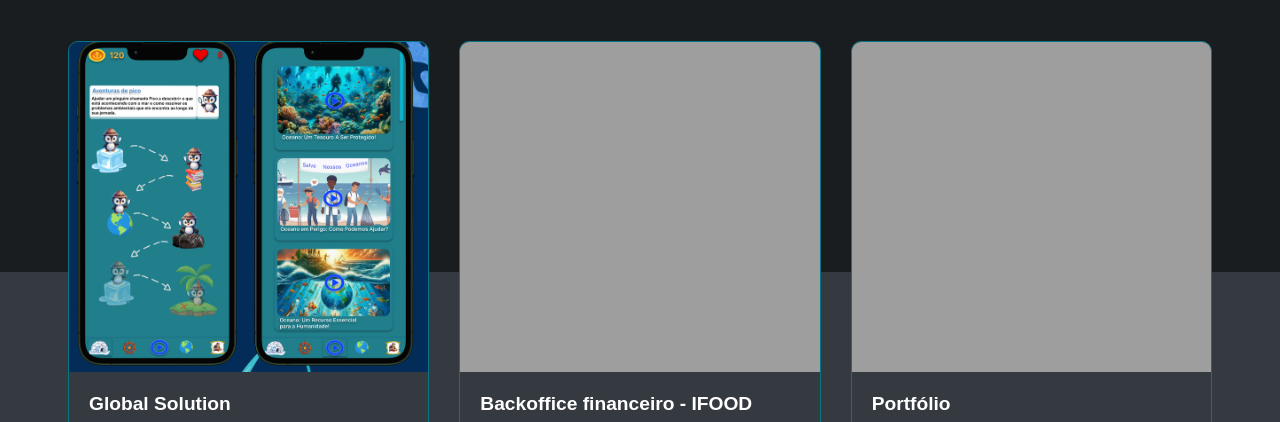
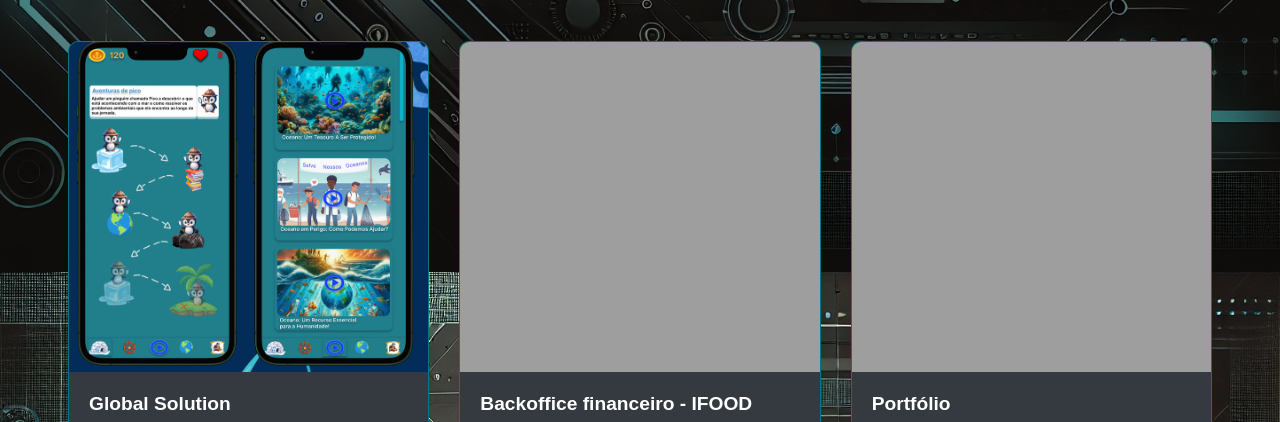
Before and after one commit to mthsilva98/meu-portfolio, a plain HTML site: page index.html in a window 1280 px wide. Shown: the part 528-950 px from the top of the page. Drawn offline with nearby package versions, Linux system fonts and the light colour scheme; the site is published under a folder, as on GitHub Pages, so addresses that start at the root find nothing.

Commit message:
atualizado o caminho da imagem do fundo

```diff
--- a/style.css
+++ b/style.css
@@ -1,6 +1,6 @@
 body {
     font-family: Arial, sans-serif;
-    background-image: url('/image/fundo.webp');
+    background-image: url('image/fundo.webp');
     background-repeat: no-repeat;
     background-position: center center;
     background-attachment: fixed;
```
